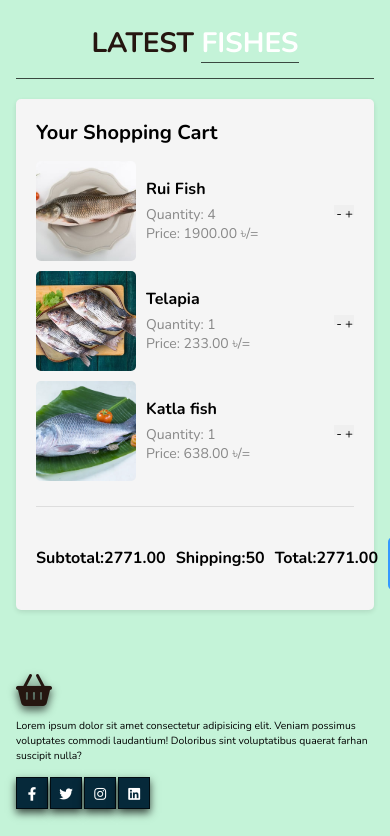
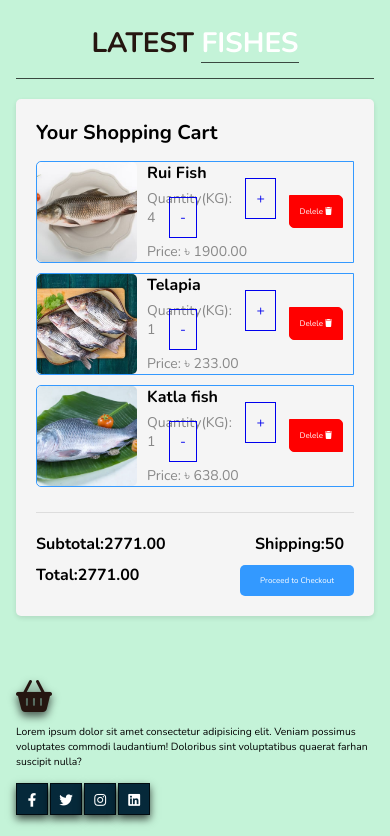
Before and after one commit to Jahid-Hasan4/Online-Market, a Django app: page /cart/ in a window 390 px wide; the page is wider, and only the part inside the window is pictured. Shown: the part 178-1014 px from the top of that part. Run offline with Django 5.2, Linux system fonts and the light colour scheme; a user stored in the database is signed in; data comes from the database, SQL or seed files in the repository; both versions use the stored data as it was after the commit.

Commit message:
item inc, dec button add

```diff
--- a/core/settings.py
+++ b/core/settings.py
@@ -58,7 +58,7 @@ TEMPLATES = [
                 'django.template.context_processors.request',
                 'django.contrib.auth.context_processors.auth',
                 'django.contrib.messages.context_processors.messages',
-                # 'market.shortcuts.common_data',
+
             ],
         },
     },
--- a/market/templatetags/common.py
+++ b/market/templatetags/common.py
@@ -1,11 +1,14 @@
 from django import template
-from market.models import CartItem
+from market.models import CartItem, Order
 
 register = template.Library()
 
 @register.filter
 def cart_data(user):
-    carts = CartItem.objects.filter(user=user, purchased = False)
+    if Order.objects.filter(user = user, payment=False).exists():
+        carts = CartItem.objects.filter(user=user, purchased = False)
+    else:
+        carts = None
 
     if carts:
         item = carts.count()
--- a/market/urls.py
+++ b/market/urls.py
@@ -7,4 +7,6 @@ urlpatterns = [
     path("product/item/<str:uid>", views.view_product, name="view_product" ),
     path("products/", views.products, name="products" ),
     path("cart/", views.cart, name="cart" ),
+    path("item-include/<str:the_id>/", views.cart_plus, name="cart_plus" ),
+    path("item-remove/<str:the_id>/", views.cart_minus, name="cart_minus" ),
 ]
--- a/market/views.py
+++ b/market/views.py
@@ -60,14 +60,52 @@ def cart_view(request, u_id):
 @login_required()
 def cart(request):
     profile = request.user.profile # as it is one to one field
-    cart_items = CartItem.objects.filter(user = profile, purchased = False)
-    ordered = Order.objects.filter(user = profile, payment = False)
-    context ={
-        "cart":cart_items,
-        "orders":ordered.first(),
+    if Order.objects.filter(user = request.user.profile, payment=False).exists():
+        cart_items = CartItem.objects.filter(user = profile, purchased = False)
+        ordered = Order.objects.filter(user = profile, payment = False).first()
+        context ={
+            "cart":cart_items,
+            "orders":ordered,
+        }
+        return render(request, "frontend/cart.html", context)
+    else:
+        print("You have no order.")
+    return redirect("homepage")
 
-    }
-    return render(request, "frontend/cart.html", context)
+def cart_plus(request,the_id):
+    referring_url = request.META.get('HTTP_REFERER')
+    try:
+        item = get_object_or_404(CartItem, uid = the_id.strip())
+        if Order.objects.filter(user = request.user.profile ,ordered_items=item, payment=False).exists():
+                if item.purchased == False:
+                    item.quantity += 1
+                    item.save()
+                    return redirect("cart")
+        else:
+            print("Oops You have no oders!")
+    except Exception as e:
+        print('ERROR:--> ',e)
+
+    return redirect(referring_url)
+
+def cart_minus(request,the_id):
+    referring_url = request.META.get('HTTP_REFERER')
+    try:
+        item = get_object_or_404(CartItem, uid = the_id.strip())
+        if Order.objects.filter(user = request.user.profile ,ordered_items=item, payment=False).exists():
+                if item.purchased == False:
+                    if item.quantity > 1:
+                        item.quantity -= 1
+                        item.save()
+                        return redirect("cart")
+                    else:
+                        print("No more item could be decrease!")
+        else:
+            print("Oops You have no oders!")
+    except Exception as e:
+        print('ERROR:--> ',e)
+
+    return redirect(referring_url)
 
 
 # ==============================================
--- a/static/css/cart.css
+++ b/static/css/cart.css
@@ -23,7 +23,21 @@
 .cart-item {
   display: flex; /* Arrange items horizontally */
   align-items: center;
+  border: #3399ff solid 1px;
+  border-top-left-radius: 5px;
+  border-bottom-left-radius: 5px;
   margin-bottom: 10px;
+}
+
+.cart-item .delete{
+  background-color: red;
+  color: white;
+  padding: 10px;
+  margin-right: 10px;
+  float: right;
+  border: red 1px solid;
+  border-top-right-radius: 5px;
+  border-bottom-left-radius: 5px;
 }
 
 .cart-item-image {
@@ -83,6 +97,14 @@
 /* Media queries for responsiveness */
 
 @media (max-width: 768px) {
+  .cart-totals-wrapper{
+    max-width: 100%;
+    flex-wrap: wrap;
+  }
+  .cart-total{
+
+    flex-wrap: wrap;
+  }
   .cart-container {
     max-width: 100%; /* Adapt to smaller screens */
   }
@@ -91,25 +113,24 @@
     flex-wrap: wrap; /* Wrap content on smaller screens */
   }
 }
-
 .quantiy{
-  /* display: flex; */
+  padding-bottom: 10px;
+  margin-bottom: 5px;
 }
 
-.quantiy button{
-  padding: auto;
-  height: 10px;
-  width: 10px;
+
+.quantiy .cart-item-quantity .plus{
+  margin-left: 10px;
+  margin-right: 10px;
+  padding: 10px;
   cursor: pointer;
-  float: right;
-}
-.quantiy .plus{
-  border: solid 2px;
-  margin-left: 50px;
+  border: solid 1px;
 
 }
-.quantiy .minus{
-    border: solid 2px;
-    margin-left: 10px;
+.quantiy .cart-item-quantity .minus{
+  margin-left: 10px;
+  padding: 10px;
+  cursor: pointer;
+    border: solid 1px;
 
   }
--- a/static/css/style.css
+++ b/static/css/style.css
@@ -23,7 +23,7 @@ body{
 }
 
 *::selection{
-    background:var(--green);
+    background:gold;
     color: #6e0000;
 }
 
--- a/templates/frontend/cart.html
+++ b/templates/frontend/cart.html
@@ -6,32 +6,30 @@
 {% endblock css %}
 
 {% block content %}
-
 <section class="product" id="product">
     <h1 class="heading">latest <span>Fishes</span></h1>
     <div  class="cart-container">
       <h2 class="cart-title">Your Shopping Cart</h2>
+      <div class="cart-items-wrapper">
+        {% for the_item in cart %}
+        <div class="cart-item">
 
-
-    <div class="cart-items-wrapper">
-        {% for fish in cart %}
-        <div class="cart-item">
-            <img src="{{fish.fish.image.url}}" alt="Fish Image" class="cart-item-image">
+          <img src="{{the_item.fish.image.url}}" alt="Fish Image" class="cart-item-image">
           <div class="cart-item-details">
-                <h3 class="cart-item-name">{{fish.fish.name}}</h3>
+            <h3 class="cart-item-name">{{the_item.fish.name}}</h3>
             <div class="quantiy">
-
-                    <p class="cart-item-quantity">Quantity: <button>+</button> {{fish.quantity}} <button> - </button>
-
+              <p class="cart-item-quantity">Quantity(KG):
+                 <a href="{% url "cart_plus" the_item.uid %}" class="plus">+</a>
+                {{the_item.quantity}}
+                <a href="{% url "cart_minus" the_item.uid %}" class="minus"> - </a>
             </div>
-                <p class="cart-item-price">Price: <span class="item-price">{{fish.subtotal}} ৳/=</span></p>
+            <p class="cart-item-price">Price: <span class="item-price"> &#2547 {{the_item.subtotal}} </span></p>
           </div>
+          <a href="" class="delete">Delele  <i class="fas fa-trash"></i></a>
         </div>
         {% endfor %}
       </div>
-
       <div class="cart-totals-wrapper">
-
         <div class="cart-subtotal">
           <span class="subtotal-label">Subtotal:{{orders.get_total}}</span>
           <span class="subtotal-amount"></span>
@@ -49,5 +47,4 @@
     </div>
   </section>
 
-
 {% endblock content %}
```
Also changed, not shown: market/shortcuts.py (+1 -12 lines), db.sqlite3. Lines whose indentation alone changed are shown as unchanged.
